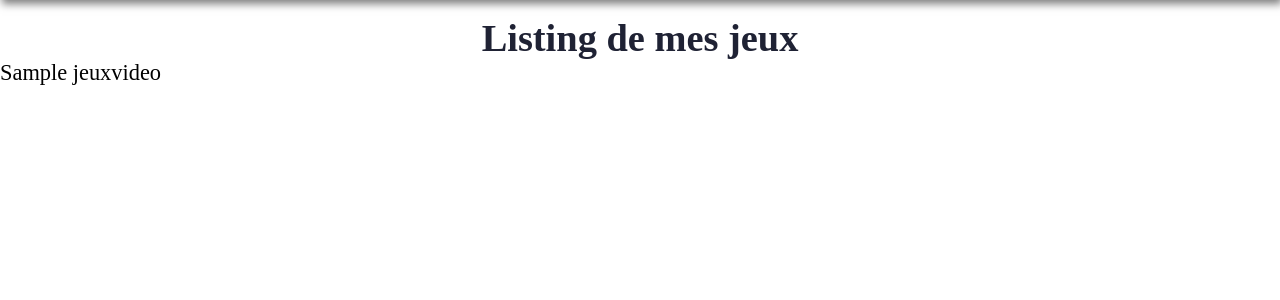
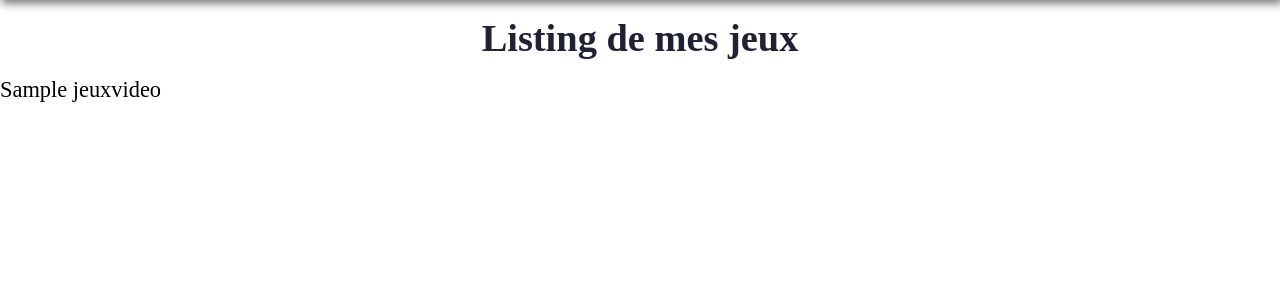
Before and after one commit to Nandoby/ludotheque, a PHP site: page / in a window 1280 px wide. Shown: the part 97-397 px from the top of the page. Run offline with PHP 8.4, Linux system fonts and the light colour scheme; tables that the repository leaves empty or names only in its code hold one stand-in row (values such as "Sample post").

Commit message:
correction style.css

```diff
--- a/style.css
+++ b/style.css
@@ -135,7 +135,7 @@ main ul li.game_list {
     color: black;
     font-size: 1.4rem;
     margin-bottom: calc(1.2rem * 0.5);
-    margin-top: calc(1.2rem / 1.125):
+    margin-top: calc(1.2rem / 1.125);
 }
 main ul li.game_list a {
     color: inherit;
```
